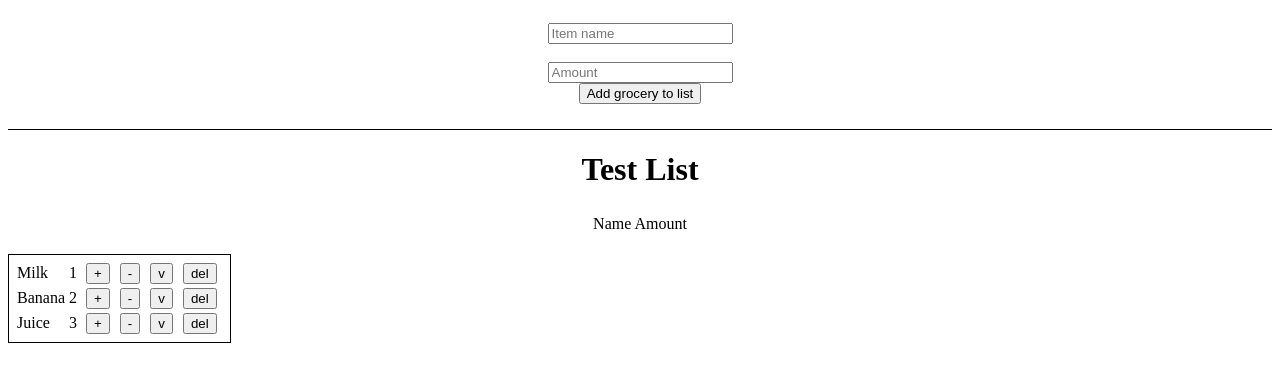
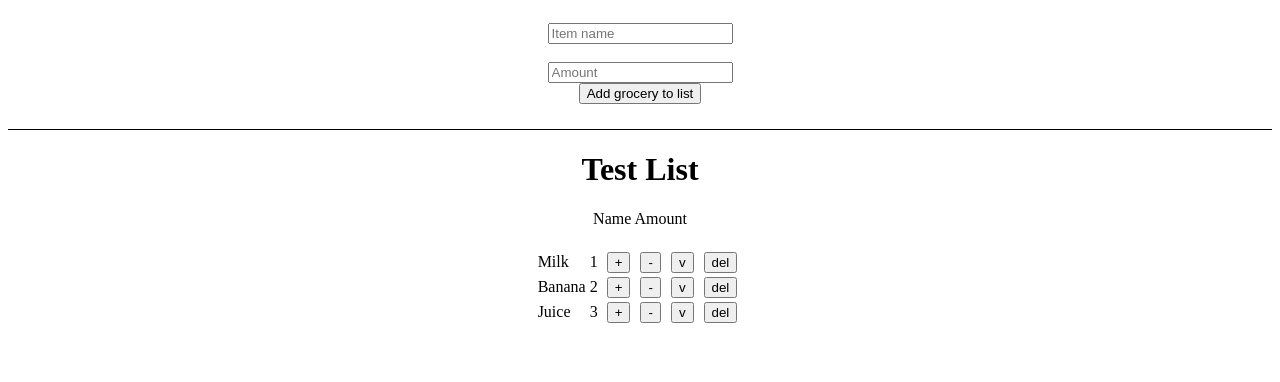
Before and after one commit to tkruteleff/react-shopping-app, a React (Create React App) app: page / in a window 1280 px wide. Shown: the top 382 px of the page. Built offline with nearby package versions, Linux system fonts and the light colour scheme.

Commit message:
List items table alligned to center, added button.css file

```diff
--- a/src/Components/ListItems/ListItems.css
+++ b/src/Components/ListItems/ListItems.css
@@ -1,29 +1,22 @@
 .list-items {
     border-top: 1px solid black;
-}
-
-.list-items h1 {
     text-align: center;
 }
 
-.list-items p {
-    text-align: center;
+.list-items table {
     padding: 5px;
-}
-
-.list-items table {
-    border: 1px solid black;
-    padding: 5px;
+    margin-left: auto;
+    margin-right: auto;
 }
 
 .list-items tr {
-    border: 1px solid black;
     padding: 2px;
 }
 
 .list-items td {
-    margin-left: 5px;
-    margin-right: 5px;
+    margin-left: 10px;
+    margin-right: 10px;
+    text-align: left;
 }
 
 .list-items button {
--- a/src/Components/ListItems/ListItems.js
+++ b/src/Components/ListItems/ListItems.js
@@ -15,15 +15,19 @@ const ListItems = (props) => {
                     {item.checked ? (<><td><s>{item.name}</s></td> <td><s>{item.amount}</s></td></>) : (<><td>{item.name}</td> <td>{item.amount}</td></>)}
                     <td>
                     <Button
+                        btnType="Increase"
                         value={() => props.increaseAmount(item.id)}
                         label="+" />
                     <Button
+                        btnType="Decrease"
                         value={() => props.decreaseAmount(item.id)}
                         label="-"/>
                     <Button
+                        btnType="Check"
                         value={() => props.checkItem(item.id)}
                         label="v"/>
                     <Button
+                        btnType="Delete"
                         value={() => props.removeItem(item.id)}
                         label="del"/>
                     </td>
--- /dev/null
+++ b/src/Components/UI/Button.css
@@ -0,0 +1,19 @@
+.Button {
+    font-weight: bold;
+}
+
+.Increase {
+    color: #3399ff;
+}
+
+.Decrease {
+    color: #ff3333
+}
+
+.Check {
+    color: #66ff33
+}
+
+.Delete {
+    color: #cc0000
+}
--- a/src/Components/UI/Button.js
+++ b/src/Components/UI/Button.js
@@ -1,11 +1,12 @@
 import React from 'react';
+
+import classes from './Button.css'
 
 const Button = (props) => {
     return (
-        <>
             <button
+                className={[classes.Button, classes[props.btnType]].join(' ')}
                 onClick={props.value}>{props.label}</button>
-        </>
     )
 };
 
```
